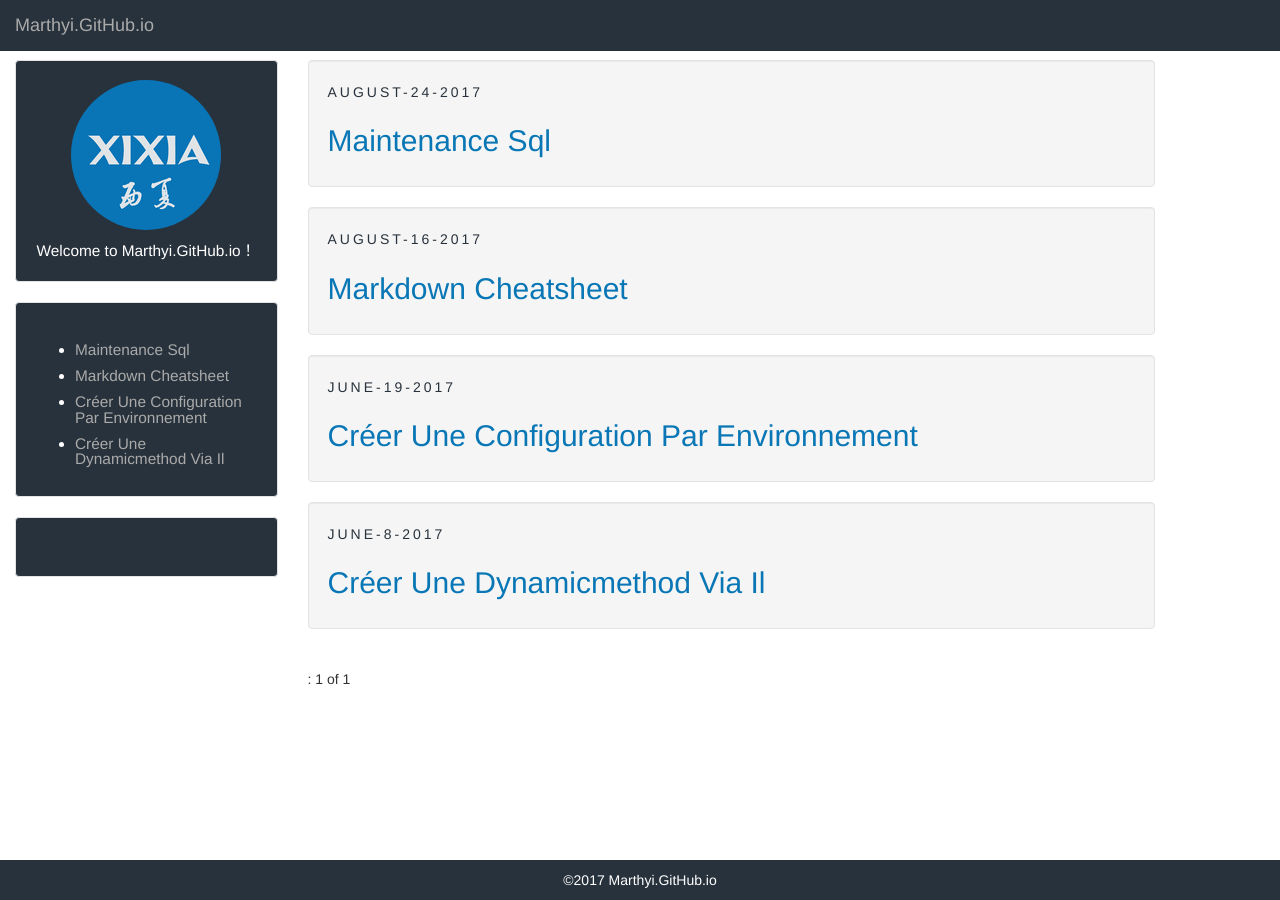
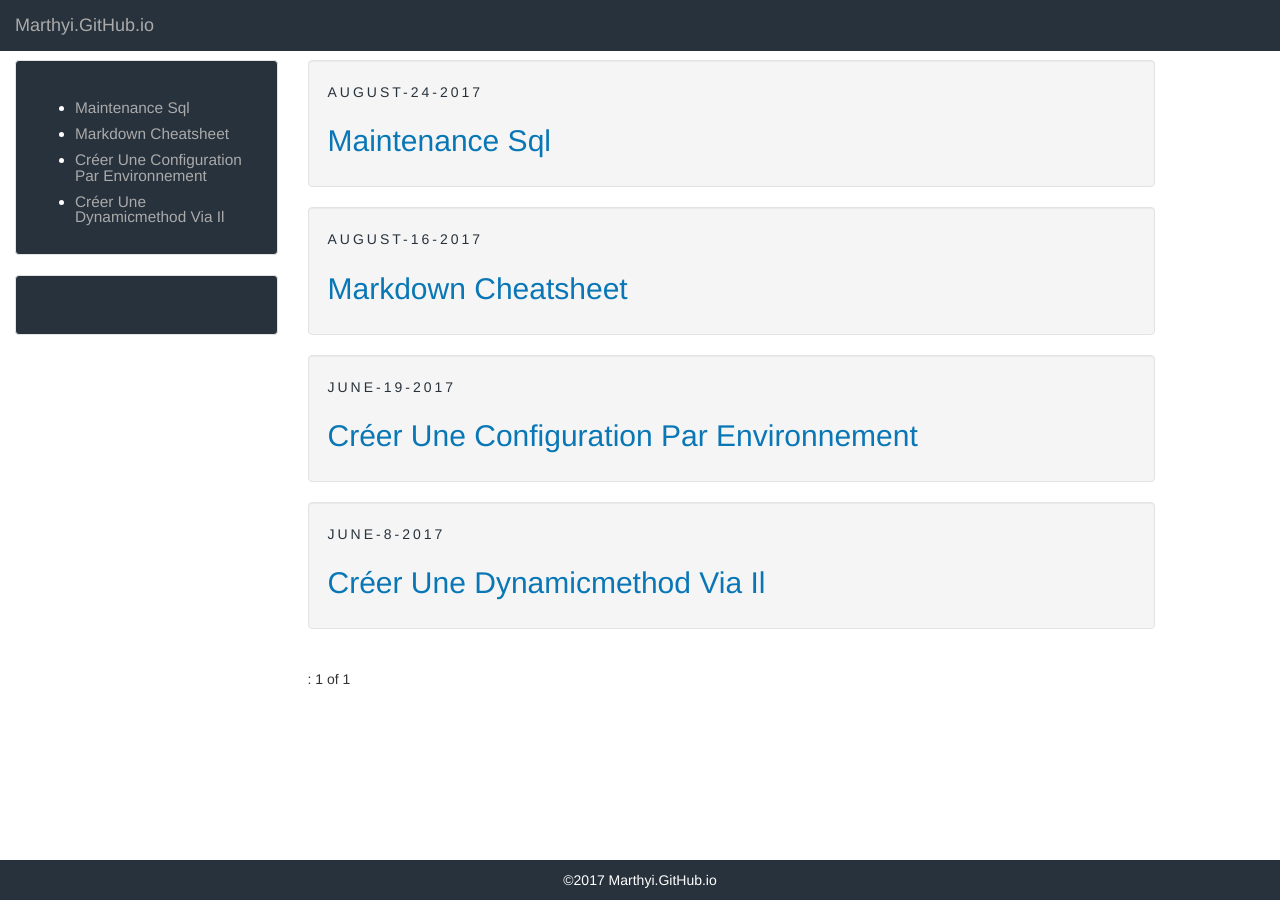
Before and after one commit to Marthyi/marthyi.github.io, a Jekyll site: the page built from index.html, in a window 1280 px wide. Built offline with Jekyll 4.4.1, drawn with Linux system fonts in a browser that asks for light colours; the list of posts is cut into pages by our own code.

Commit message:
some fix

```diff
--- a/_config.yml
+++ b/_config.yml
@@ -10,7 +10,7 @@ date_format:
   categories: "%b-%Y"
   tag: "%b-%Y"
 # Language
-lan: "fr"
+lan: "en"
 
 paginate: 10
 
--- a/_includes/sidebar.html
+++ b/_includes/sidebar.html
@@ -1,19 +1,4 @@
 {% assign trans = site.data.values[site.lan] %}
-<div class="sidebar well">
-    <header class="sidebar-header" role="banner">
-        <a href="{{ site.baseurl }}/">
-            <img src="{{ site.baseurl }}/assets/images/xixia.gif" class="img-circle" />
-        </a>
-        <!--
-        <h3 class="title">
-        <a href="{{ site.BASE_PATH }}/">{{ site.title }}</a>
-        </h3>
-        -->
-    </header>
-    <div class="text-center">
-        {{ site.description }}
-    </div>
-</div>
 
 {% if site.data.tops.size > 0 %}
 <div class="sidebar well">
```
